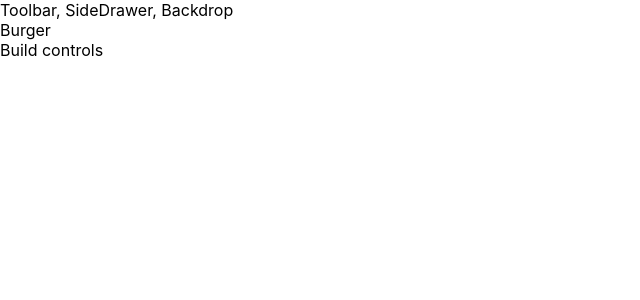
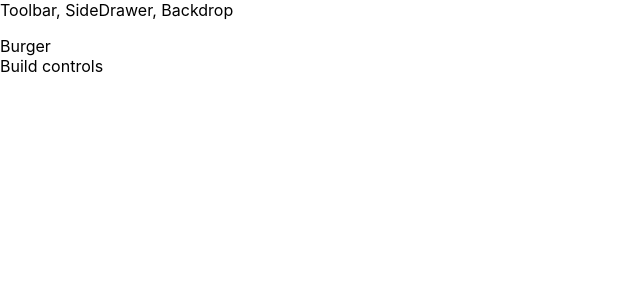
Before and after one commit to EnzoEsper/BurgerBuilder, a React (Create React App) app: page / in a window 1280 px wide. Shown: the top 300 px of the page, without its empty margins (0-640 px from the left). Built offline with nearby package versions, Linux system fonts and the light colour scheme.

Commit message:
Adding some initial margin between the components

```diff
--- a/src/components/Layout/Layout.js
+++ b/src/components/Layout/Layout.js
@@ -1,11 +1,12 @@
 import React from "react";
 import Auxiliar from "../../hof/Auxiliar";
+import styles from "./Layout.module.css";
 
 const Layout = props => {
   return (
     <Auxiliar>
       <div>Toolbar, SideDrawer, Backdrop</div>
-      <main>{props.children}</main>
+      <main className={styles.Content}>{props.children}</main>
     </Auxiliar>
   );
 };
--- /dev/null
+++ b/src/components/Layout/Layout.module.css
@@ -0,0 +1,3 @@
+.Content {
+  margin-top: 16px;
+}
```
